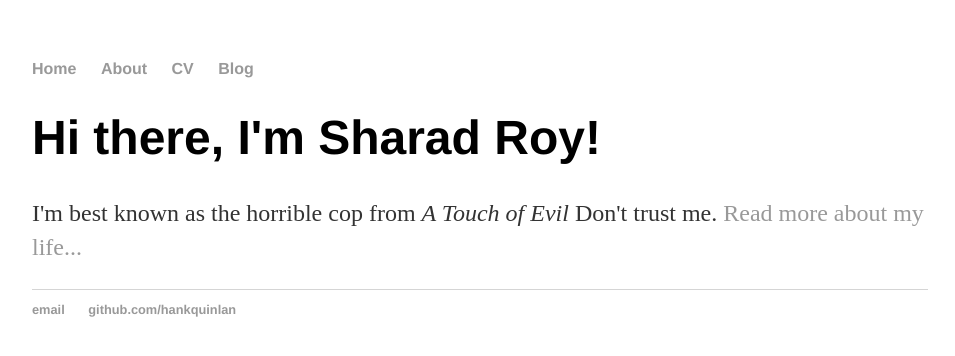
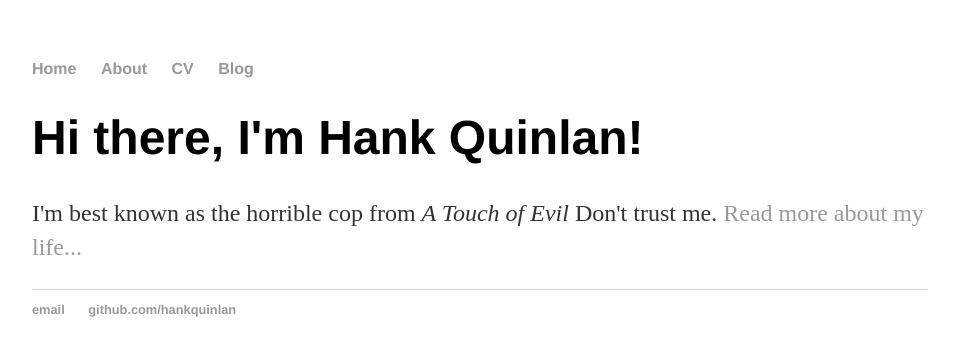
Before and after one commit to sharadroy/sharadroy.github.io, a Jekyll site: the page built from index.html, in a window 1280 px wide. Shown: the top 356 px of the page, without its empty margins (160-1115 px from the left). Built offline with Jekyll 4.4.1, drawn with Linux system fonts in a browser that asks for light colours.

Commit message:
Update index.html

```diff
--- a/index.html
+++ b/index.html
@@ -1,30 +1,8 @@
-<!DOCTYPE html>
-<html>
-	<head>
-		<title>Sharad Roy</title>
-		<!-- link to main stylesheet -->
-		<link rel="stylesheet" type="text/css" href="/css/main.css">
-	</head>
-	<body>
-		<nav>
-    		<ul>
-        		<li><a href="/">Home</a></li>
-	        	<li><a href="/about">About</a></li>
-        		<li><a href="/cv">CV</a></li>
-        		<li><a href="/blog">Blog</a></li>
-    		</ul>
-		</nav>
-		<div class="container">
-    		<div class="blurb">
-        		<h1>Hi there, I'm Sharad Roy!</h1>
-				<p>I'm best known as the horrible cop from <em>A Touch of Evil</em> Don't trust me. <a href="/about">Read more about my life...</a></p>
-    		</div><!-- /.blurb -->
-		</div><!-- /.container -->
-		<footer>
-    		<ul>
-        		<li><a href="mailto:hankquinlanhub@gmail.com">email</a></li>
-        		<li><a href="https://github.com/hankquinlan">github.com/hankquinlan</a></li>
-			</ul>
-		</footer>
-	</body>
-</html>
+---
+layout: default
+title: Hank Quinlan, Horrible Cop
+---
+<div class="blurb">
+	<h1>Hi there, I'm Hank Quinlan!</h1>
+	<p>I'm best known as the horrible cop from <em>A Touch of Evil</em> Don't trust me. <a href="/about">Read more about my life...</a></p>
+</div><!-- /.blurb -->
```
